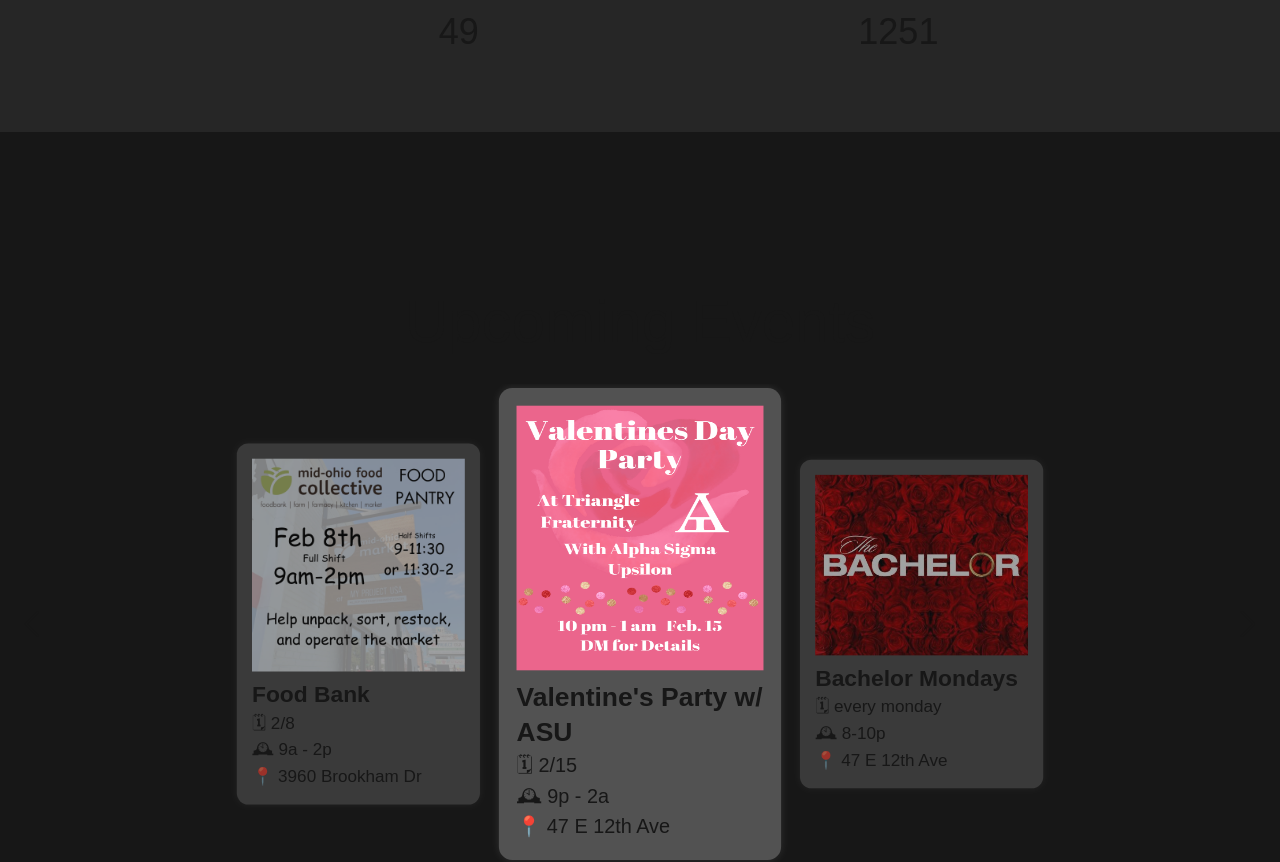
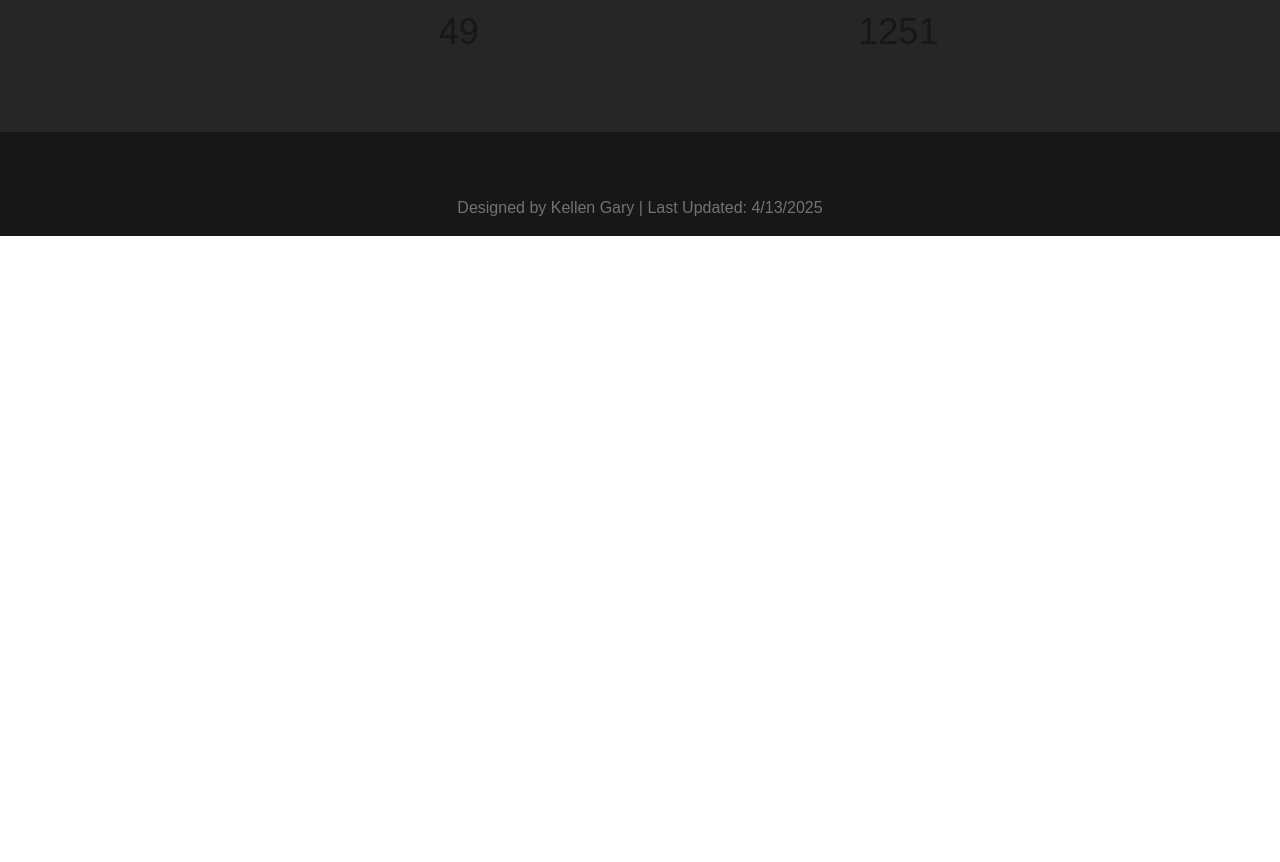
Before and after one commit to kellenGary/triangle-candidate-website, a Next.js app: page / in a window 1280 px wide. Shown: the part 1780-2642 px from the top of the page. After the commit the page ends 2016 px from the top, so only its background shows below. Built offline with nearby package versions, Linux system fonts and the light colour scheme.

Commit message:
end of semester changes

```diff
--- a/app/footer.js
+++ b/app/footer.js
@@ -2,7 +2,7 @@
 export default function Footer() {
     return (
         <div className={"flex flex-col pt-16 pb-4"}>
-            <p className={'justify-end text-[#737373]'}>Designed by Kellen Gary | Last Updated: 2/08/2025</p>
+            <p className={'justify-end text-[#737373]'}>Designed by Kellen Gary | Last Updated: 4/13/2025</p>
         </div>
     )
 }
--- a/app/home.js
+++ b/app/home.js
@@ -24,7 +24,7 @@
             <img className={"h-auto w-full object-cover"} src={'./headerTrim.png'} alt="Background"/>
             <InfoSection />
             <MemberStats />
-            <Upcoming />
+            {/*<Upcoming />*/}
 
 
             <Footer />
```
